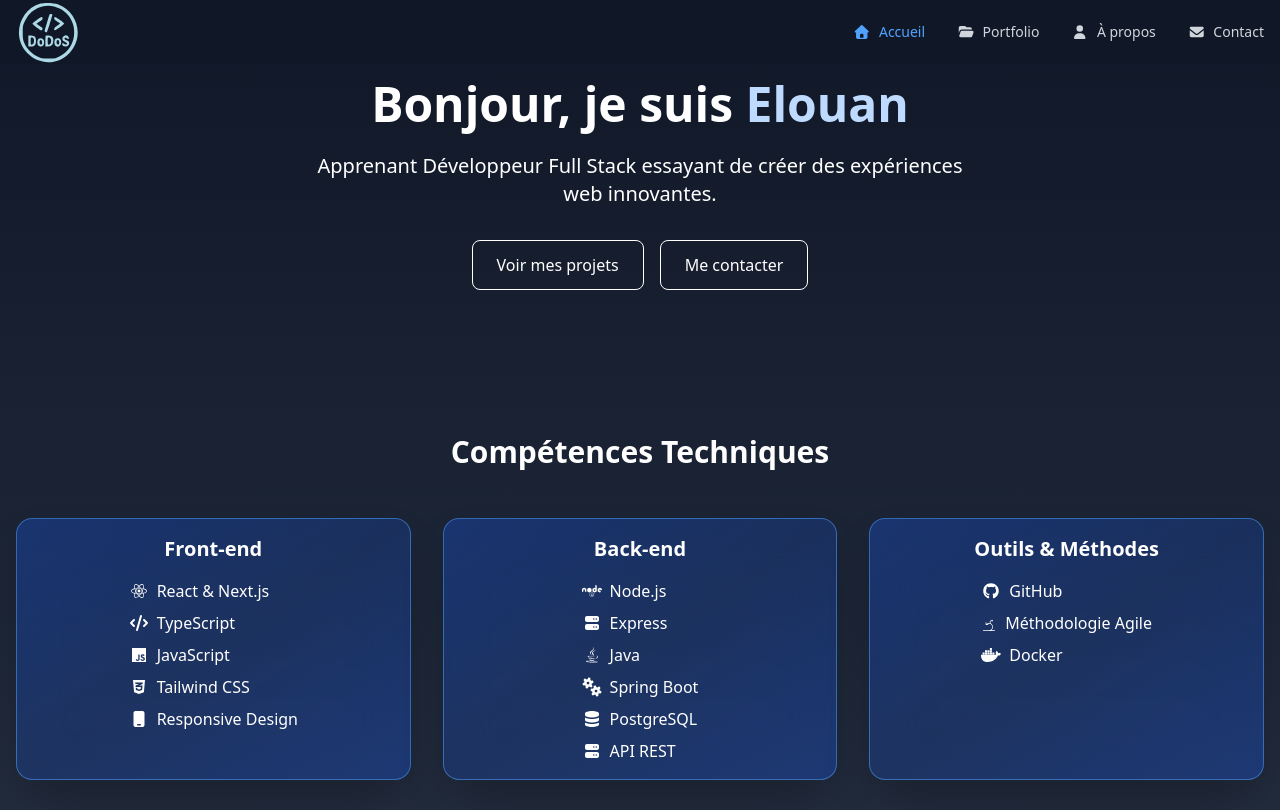
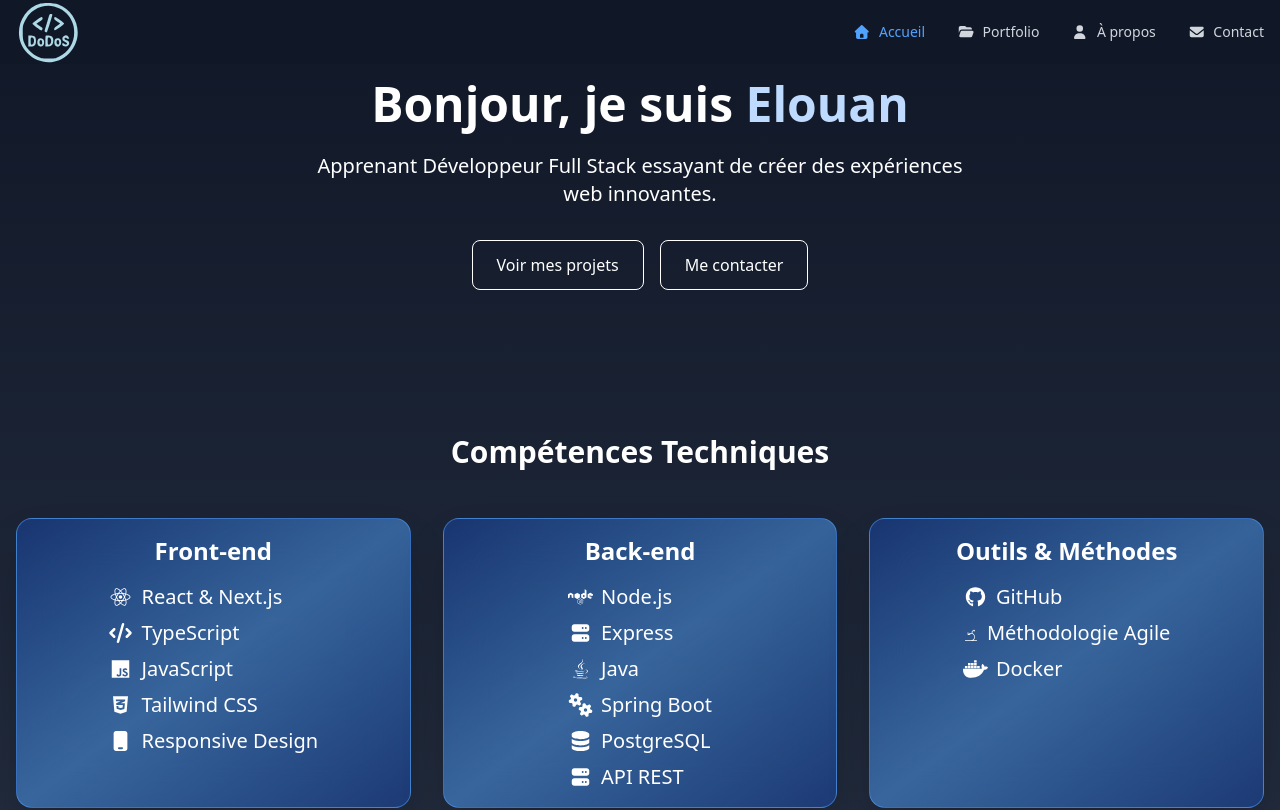
Before and after one commit to DwoDwoS/Portfolio-v.2, a Next.js app in the folder portfolio/: page / in a window 1280 px wide. Shown: the top 810 px of the page. Built offline with nearby package versions, Linux system fonts and the light colour scheme.

Commit message:
fix: small change to techSkill's cards

```diff
--- a/portfolio/components/TechSkills.tsx
+++ b/portfolio/components/TechSkills.tsx
@@ -23,9 +23,9 @@ export default function TechSkills() {
         Compétences Techniques
       </h2>
       <div className="grid grid-cols-1 md:grid-cols-3 gap-8">
-        <div className="relative bg-linear-to-br from-blue-600/30 via-blue-600/20 to-blue-600/30 backdrop-blur-xl rounded-2xl overflow-hidden shadow-2xl hover:shadow-blue-500/50 transition-all duration-500 flex flex-col h-full border border-blue-400/50 hover:border-blue-300/80 transform hover:-translate-y-2 hover:scale-[1.02]">
-          <h3 className="text-xl font-bold mb-4 mt-4 mx-auto">Front-end</h3>
-          <ul className="space-y-2 mx-auto mb-4">
+        <div className="relative bg-linear-to-br from-blue-600/30 via-blue-400/50 to-blue-600/30 backdrop-blur-xl rounded-2xl overflow-hidden shadow-2xl hover:shadow-blue-500/50 transition-all duration-500 flex flex-col h-full border border-blue-400/50 hover:border-blue-300/80 transform hover:-translate-y-2 hover:scale-[1.02]">
+          <h3 className="text-2xl font-bold mb-4 mt-4 mx-auto">Front-end</h3>
+          <ul className="space-y-2 mx-auto mb-4 text-xl">
             <li className="flex items-center gap-2">
               <FontAwesomeIcon icon={faReact} height={16} />
               React & Next.js
@@ -48,9 +48,9 @@ export default function TechSkills() {
             </li>
           </ul>
         </div>
-        <div className="relative bg-linear-to-br from-blue-600/30 via-blue-600/20 to-blue-600/30 backdrop-blur-xl rounded-2xl overflow-hidden shadow-2xl hover:shadow-blue-500/50 transition-all duration-500 flex flex-col h-full border border-blue-400/50 hover:border-blue-300/80 transform hover:-translate-y-2 hover:scale-[1.02]">
-          <h3 className="text-xl font-bold mb-4 mt-4 mx-auto">Back-end</h3>
-          <ul className="space-y-2 mx-auto mb-4">
+        <div className="relative bg-linear-to-br from-blue-600/30 via-blue-400/50 to-blue-600/30 backdrop-blur-xl rounded-2xl overflow-hidden shadow-2xl hover:shadow-blue-500/50 transition-all duration-500 flex flex-col h-full border border-blue-400/50 hover:border-blue-300/80 transform hover:-translate-y-2 hover:scale-[1.02]">
+          <h3 className="text-2xl font-bold mb-4 mt-4 mx-auto">Back-end</h3>
+          <ul className="space-y-2 mx-auto mb-4 text-xl">
             <li className="flex items-center gap-2">
               <FontAwesomeIcon icon={faNode} height={16} />
               Node.js
@@ -77,9 +77,9 @@ export default function TechSkills() {
             </li>
           </ul>
         </div>
-        <div className="relative bg-linear-to-br from-blue-600/30 via-blue-600/20 to-blue-600/30 backdrop-blur-xl rounded-2xl overflow-hidden shadow-2xl hover:shadow-blue-500/50 transition-all duration-500 flex flex-col h-full border border-blue-400/50 hover:border-blue-300/80 transform hover:-translate-y-2 hover:scale-[1.02]">
-          <h3 className="text-xl font-bold mb-4 mt-4 mx-auto">Outils & Méthodes</h3>
-          <ul className="space-y-2 mx-auto mb-4">
+        <div className="relative bg-linear-to-br from-blue-600/30 via-blue-400/50 to-blue-600/30 backdrop-blur-xl rounded-2xl overflow-hidden shadow-2xl hover:shadow-blue-500/50 transition-all duration-500 flex flex-col h-full border border-blue-400/50 hover:border-blue-300/80 transform hover:-translate-y-2 hover:scale-[1.02]">
+          <h3 className="text-2xl font-bold mb-4 mt-4 mx-auto">Outils & Méthodes</h3>
+          <ul className="space-y-2 mx-auto mb-4 text-xl">
             <li className="flex items-center gap-2">
               <FontAwesomeIcon icon={faGithub} height={16} />
               GitHub
```
